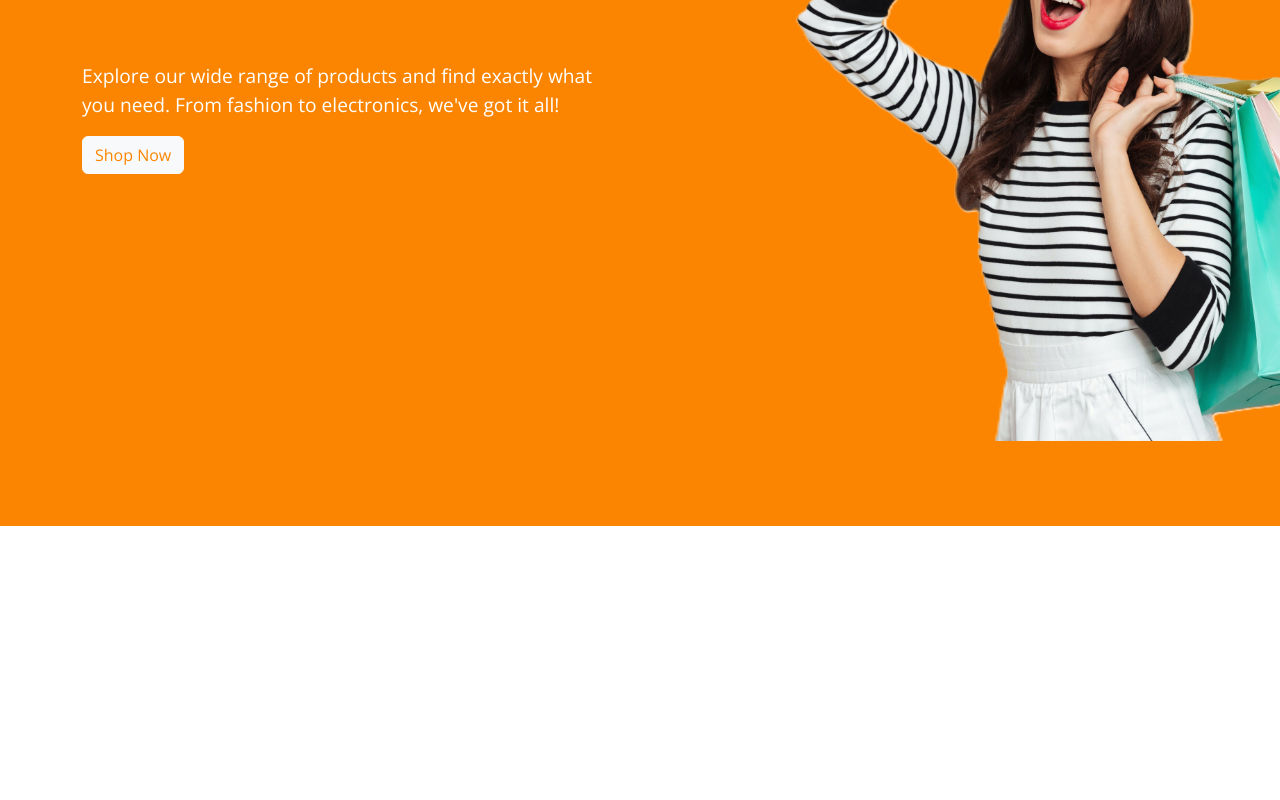
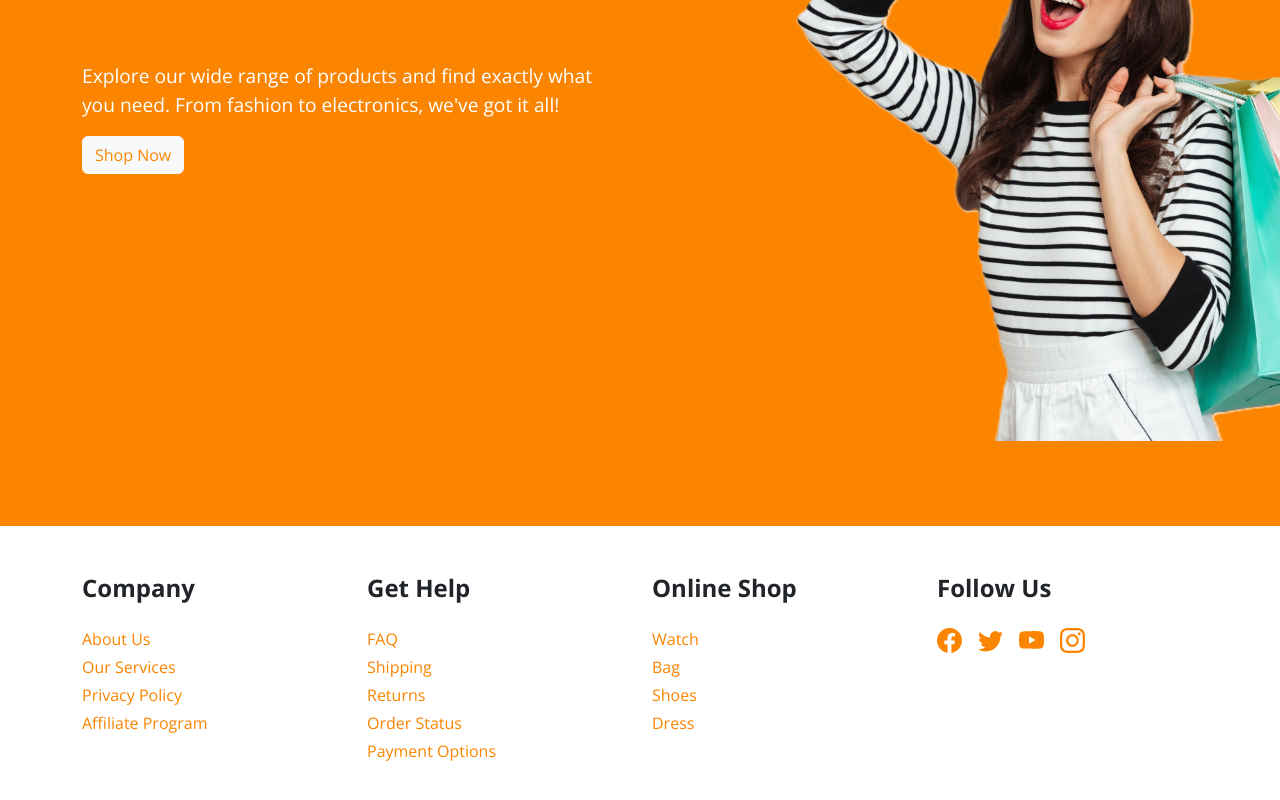
Before and after one commit to lehibonafe/E-commerce-App, a React (Create React App) app in the folder client/: page / in a window 1280 px wide. Shown: the part 330-1130 px from the top of the page. Before the commit the page ends 856 px from the top, so only its background shows below. Built offline with nearby package versions, Linux system fonts and the light colour scheme; no server answers.

Commit message:
add footer

```diff
--- /dev/null
+++ b/client/src/components/Footer.js
@@ -0,0 +1,192 @@
+import React from "react";
+import { Container, Row, Col } from "react-bootstrap";
+import { Facebook, Twitter, Youtube, Instagram } from "react-bootstrap-icons";
+const Footer = () => {
+  return (
+    <footer style={{ backgroundColor: "#ffffff" }} className="footer py-5">
+      <Container>
+        <Row>
+          <Col md={3} sm={6}>
+            <div className="footer-col">
+              <h4 style={{ fontWeight: "bold" }}>Company</h4>
+              <ul className="list-unstyled">
+                <li className="pt-3">
+                  <a
+                    style={{ color: "#fb8500" }}
+                    className="text-decoration-none"
+                    href="#"
+                  >
+                    About Us
+                  </a>
+                </li>
+                <li className="pt-1">
+                  <a
+                    style={{ color: "#fb8500" }}
+                    className="text-decoration-none"
+                    href="#"
+                  >
+                    Our Services
+                  </a>
+                </li>
+                <li className="pt-1">
+                  <a
+                    style={{ color: "#fb8500" }}
+                    className="text-decoration-none"
+                    href="#"
+                  >
+                    Privacy Policy
+                  </a>
+                </li>
+                <li className="pt-1">
+                  <a
+                    style={{ color: "#fb8500" }}
+                    className="text-decoration-none"
+                    href="#"
+                  >
+                    Affiliate Program
+                  </a>
+                </li>
+              </ul>
+            </div>
+          </Col>
+          <Col md={3} sm={6}>
+            <div className="footer-col">
+              <h4 style={{ fontWeight: "bold" }}>Get Help</h4>
+              <ul className="list-unstyled">
+                <li className="pt-3">
+                  <a
+                    style={{ color: "#fb8500" }}
+                    className="text-decoration-none"
+                    href="#"
+                  >
+                    FAQ
+                  </a>
+                </li>
+                <li className="pt-1">
+                  <a
+                    style={{ color: "#fb8500" }}
+                    className="text-decoration-none"
+                    href="#"
+                  >
+                    Shipping
+                  </a>
+                </li>
+                <li className="pt-1">
+                  <a
+                    style={{ color: "#fb8500" }}
+                    className="text-decoration-none"
+                    href="#"
+                  >
+                    Returns
+                  </a>
+                </li>
+                <li className="pt-1">
+                  <a
+                    style={{ color: "#fb8500" }}
+                    className="text-decoration-none"
+                    href="#"
+                  >
+                    Order Status
+                  </a>
+                </li>
+                <li className="pt-1">
+                  <a
+                    style={{ color: "#fb8500" }}
+                    className="text-decoration-none"
+                    href="#"
+                  >
+                    Payment Options
+                  </a>
+                </li>
+              </ul>
+            </div>
+          </Col>
+          <Col md={3} sm={6}>
+            <div className="footer-col">
+              <h4 style={{ fontWeight: "bold" }}>Online Shop</h4>
+              <ul className="list-unstyled">
+                <li className="pt-3">
+                  <a
+                    style={{ color: "#fb8500" }}
+                    className="text-decoration-none"
+                    href="#"
+                  >
+                    Watch
+                  </a>
+                </li>
+                <li className="pt-1">
+                  <a
+                    style={{ color: "#fb8500" }}
+                    className="text-decoration-none"
+                    href="#"
+                  >
+                    Bag
+                  </a>
+                </li>
+                <li className="pt-1">
+                  <a
+                    style={{ color: "#fb8500" }}
+                    className="text-decoration-none"
+                    href="#"
+                  >
+                    Shoes
+                  </a>
+                </li>
+                <li className="pt-1">
+                  <a
+                    style={{ color: "#fb8500" }}
+                    className="text-decoration-none"
+                    href="#"
+                  >
+                    Dress
+                  </a>
+                </li>
+              </ul>
+            </div>
+          </Col>
+          <Col md={3} sm={6}>
+            <div className="footer-col">
+              <h4 style={{ fontWeight: "bold" }}>Follow Us</h4>
+              <div className="social-links pt-3">
+                <a
+                  style={{ color: "#fb8500" }}
+                  className="pe-3"
+                  href="#"
+                  title="Facebook"
+                >
+                  <Facebook size={25} />
+                </a>
+                <a
+                  style={{ color: "#fb8500" }}
+                  className="pe-3"
+                  href="#"
+                  title="Twitter"
+                >
+                  <Twitter size={25} />
+                </a>
+                <a
+                  style={{ color: "#fb8500" }}
+                  className="pe-3"
+                  href="#"
+                  title="YouTube"
+                >
+                  <Youtube size={25} />
+                </a>
+                <a
+                  style={{ color: "#fb8500" }}
+                  className="pe-3"
+                  href="#"
+                  title="Instagram"
+                >
+                  <Instagram size={25} />
+                </a>
+              </div>
+            </div>
+          </Col>
+        </Row>
+      </Container>
+    </footer>
+  );
+};
+
+export default Footer;
--- a/client/src/components/LoginForm.js
+++ b/client/src/components/LoginForm.js
@@ -27,7 +27,6 @@ const LoginForm = () => {
       .then((res) => res.json())
       .then((data) => {
         if (data.access_token) {
-          alert("You are now logged in");
           localStorage.setItem("access", data.access_token);
           retrieveUserDetails(data.access_token);
         }
@@ -79,14 +78,21 @@ const LoginForm = () => {
             onChange={(e) => setPassword(e.target.value)}
           />
         </Form.Group>
-
-        <Button className="mt-2 float-right" variant="primary" type="submit">
+        <Button
+          style={{ backgroundColor: "#fb8500" }}
+          className="mt-2 border-0"
+          type="submit"
+        >
           Login
         </Button>
       </Form>
-      <p className="text-center mt-4">
+      <p className="text-center mt-5">
         Don't have an account?{" "}
-        <Link className="text-decoration-none" to={"/user/register"}>
+        <Link
+          style={{ color: "#fb8500" }}
+          className="text-decoration-none"
+          to={"/user/register"}
+        >
           Click here.
         </Link>
       </p>
--- a/client/src/components/Navbar.js
+++ b/client/src/components/Navbar.js
@@ -45,12 +45,14 @@ function AppNavbar() {
         </Navbar.Brand>
         <Nav className="ms-auto w-100 position-relative align-items-baseline">
           <NavLink
+            to={"/"}
             style={{ fontSize: "12px", color: "#ffffff" }}
             className="text-decoration-none px-3"
           >
             HOME
           </NavLink>
           <NavLink
+            to={"/products/"}
             style={{ fontSize: "12px", color: "#ffffff" }}
             className="text-decoration-none px-3"
           >
@@ -119,6 +121,7 @@ function AppNavbar() {
                   fontSize: "12px",
                   padding: "9px",
                   textAlign: "center",
+                  fontWeight: "bold",
                 }}
                 id="dropdown-basic"
               >
@@ -130,6 +133,7 @@ function AppNavbar() {
                 <Dropdown.Item href="#/action-1">Orders</Dropdown.Item>
                 <Dropdown.Item href="#/action-2">
                   <NavLink
+                    style={{ color: "#fb8500" }}
                     className="text-decoration-none"
                     to={"/user/logout/"}
                   >
--- a/client/src/index.css
+++ b/client/src/index.css
@@ -8,3 +8,9 @@
 #dropdown-basic::after {
   display: none;
 }
+
+.dropdown-menu {
+  min-width: 14px !important;
+  border-radius: 0 !important;
+  font-size: 0.9rem !important;
+}
--- a/client/src/pages/Home.js
+++ b/client/src/pages/Home.js
@@ -1,9 +1,11 @@
 import React from "react";
 import { Container, Row, Col } from "react-bootstrap";
+import Footer from "../components/Footer";
 import landingImage from "../images/cheerful-woman.jpg";
 
 const Home = () => {
   return (
+    <>
       <Container
         fluid
         style={{
@@ -19,8 +21,8 @@ const Home = () => {
                 Welcome to Our Store!
               </h2>
               <p className="mt-5" style={{ color: "#fff", fontSize: "1.2rem" }}>
-              Explore our wide range of products and find exactly what you need.
-              From fashion to electronics, we've got it all!
+                Explore our wide range of products and find exactly what you
+                need. From fashion to electronics, we've got it all!
               </p>
               <button style={{ color: "#fb8500" }} className="btn btn-light">
                 Shop Now
@@ -41,6 +43,8 @@ const Home = () => {
           </Row>
         </Container>
       </Container>
+      <Footer />
+    </>
   );
 };
 
--- a/client/src/pages/Register.js
+++ b/client/src/pages/Register.js
@@ -80,12 +80,20 @@ const Register = () => {
             required
           />
         </Form.Group>
-        <Button className="mt-3 w-100" variant="primary" type="submit">
-          Register
+        <Button
+          style={{ backgroundColor: "#fb8500" }}
+          className="mt-3 w-100 border-0"
+          type="submit"
+        >
+          REGISTER
         </Button>
         <p className="mt-4 text-center">
           Already have an account?{" "}
-          <Link to={"/user/login/"} className="text-decoration-none">
+          <Link
+            style={{ color: "#fb8500" }}
+            to={"/user/login/"}
+            className="text-decoration-none"
+          >
             Click here.
           </Link>
         </p>
```
Lines whose indentation alone changed are shown as unchanged.
